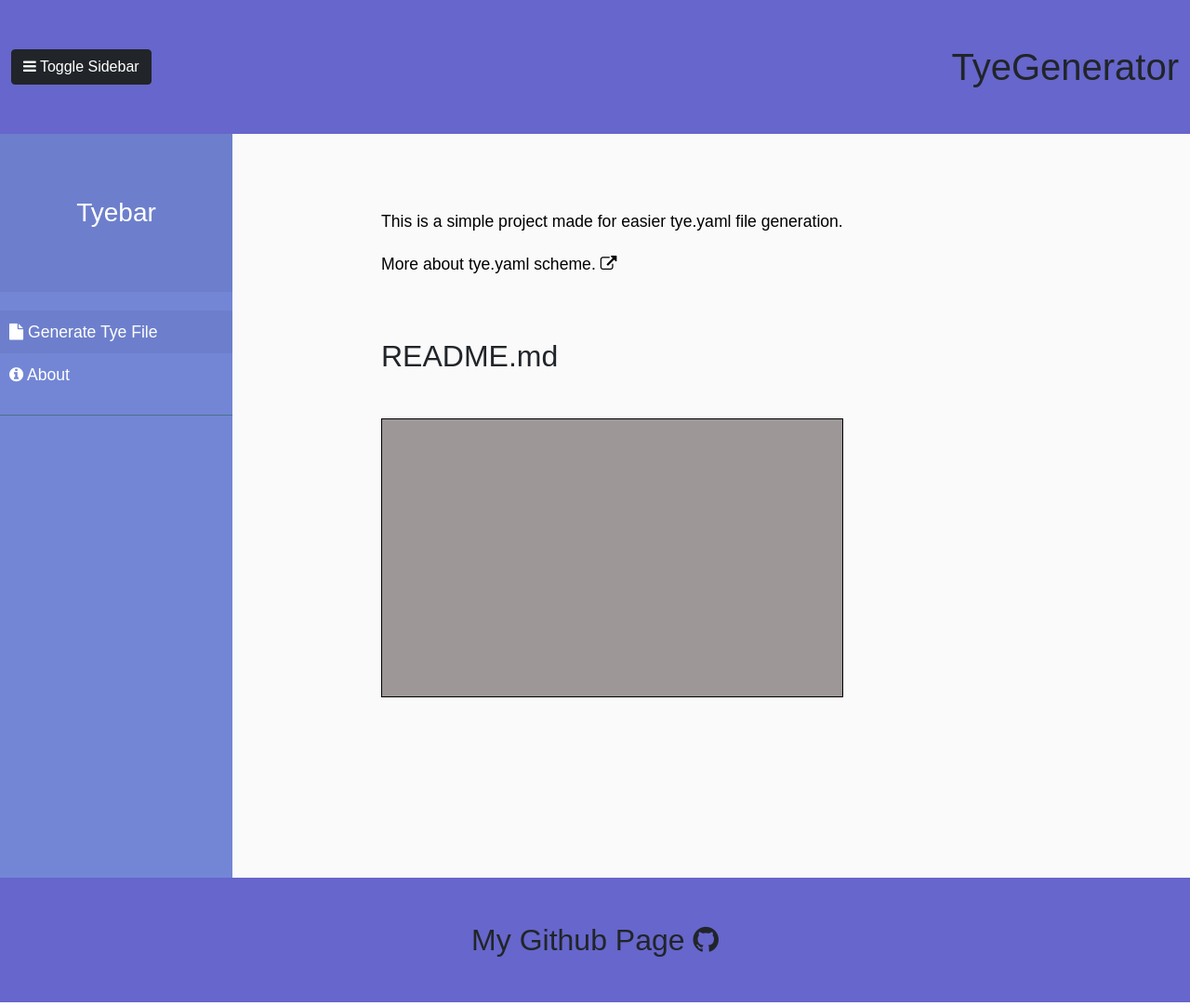
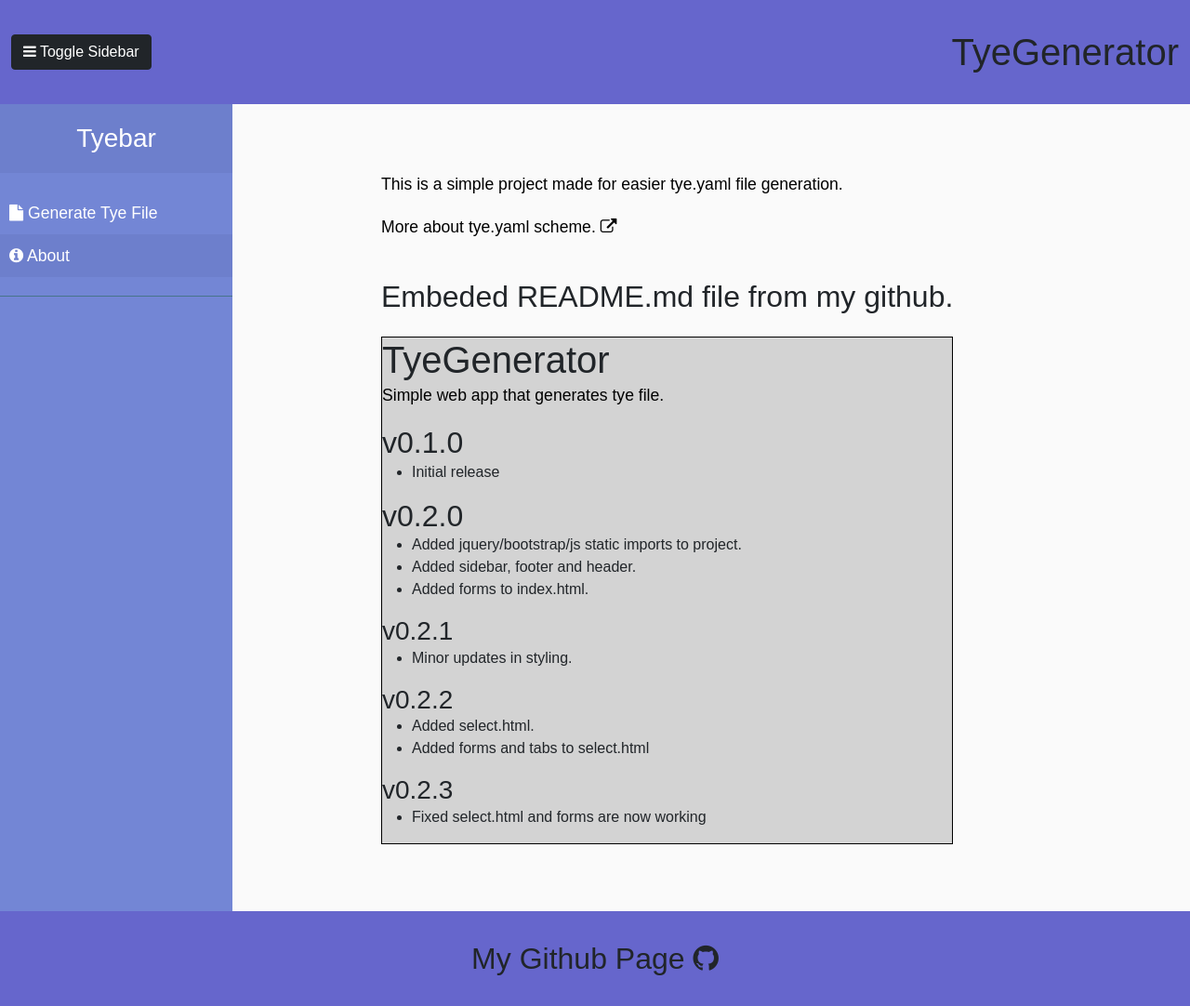
Before and after one commit to Darex20/TyeGenerator, a Flask app: page /about in a window 1280 px wide. Shown: the whole page at 93% size. Run offline with Flask 2, Linux system fonts and the light colour scheme; some libraries are stand-ins or nearby versions.

Commit message:
Update (v0.3.0)
Description in README.md.

```diff
--- a/main.py
+++ b/main.py
@@ -1,7 +1,7 @@
-import re
 from flask import Flask, request
 from flask_wtf import FlaskForm
 import flask
+import markdown
 
 app = Flask(__name__)
 
@@ -15,7 +15,17 @@ def index():
 
 @app.route('/about')
 def about():
-    return flask.render_template('about.html')
+    # static file from project root
+    with open('README.md', 'r') as f:
+        text = f.read()
+        html = markdown.markdown(text)
+
+    # getting README.md file directly from my github site
+    """with open(file, 'r') as f:
+        text=f.read()
+        html = markdown.markdown(text)"""
+
+    return flask.render_template('about.html', embed=html)
 
 @app.route('/select', methods=['GET', 'POST'])
 def select():
--- a/static/css/style.css
+++ b/static/css/style.css
@@ -4,8 +4,9 @@
 }
 
 .centered{
-    position:relative;
-    top: 0;
+    position: relative;
+    height:fit-content;
+    top: 5rem;
     left: 10rem;
 }
 
@@ -13,6 +14,7 @@
     display: flex;
     width: 100%;
     align-items: stretch;
+    position: relative;
 }
 
 #sidebar {
@@ -35,6 +37,11 @@ a[data-toggle="collapse"] {
     top: 50%;
     right: 20px;
     transform: translateY(-50%);
+}
+
+.h1, .h2, .h3, .h4, .h5, .h6,
+h1, h2, h3, h4, h5, h6{
+    margin-bottom: 0;
 }
 
 
@@ -101,17 +108,9 @@ ul ul a {
     background: #6d7fcc;
 }
 
-.h1, .h2, .h3, .h4, .h5, .h6, h1, h2, h3, h4, h5, h6 {
-    margin-top: 0;
-    /* margin-bottom: .5rem; */
-    font-weight: 500;
-    padding-top: 3rem;
-    padding-bottom: 3rem;
-    margin-bottom: 0rem;
-}
-
 .navigation{
     background-color: #6666cc;
+    position: inherit;
 }
 
 .navbar{
@@ -127,15 +126,17 @@ ul ul a {
     width: 25em;
 }
 
-.about-text{
-    top: 5rem;
-}
 
 .embed{
     width: 100%;
-    height: 300px;
+    height: auto;
     border: 1px solid black;
-    background-color: rgb(158, 151, 151);
+    background-color: #D3D3D3;
+}
+
+.embed > .h1.h2.h3.h4.h5.h6{
+    padding: 0;
+    margin: 0;
 }
 
 label {
@@ -196,3 +197,49 @@ label {
     float: left;
     width: 10em;
 }
+
+.foot{
+    padding-top: 2rem;
+    padding-bottom: 2rem;
+}
+
+.head{
+    height: auto;
+    padding-top: 2rem;
+    padding-bottom: 2rem;
+}
+
+#footer {
+    position: relative;
+    bottom: 0;
+    width: 100%;
+    display:inline block;
+  }
+
+  #page-container {
+    position: relative;
+    min-height: 100%;
+  }
+
+  .centered-about{
+    position: relative;
+    height:fit-content;
+    top: 0;
+    left: 10rem;
+  }
+
+  #preview-button{
+    width: 100%;
+}
+
+  #preview{
+    display:none;
+    position: relative;
+    left: 30rem;
+    border: 1px solid black;
+    background-color: #D3D3D3;
+  }
+
+  #generate-button{
+      float: right;
+  }
--- a/templates/about.html
+++ b/templates/about.html
@@ -15,13 +15,14 @@
 </head>
 <body>
 
+    <div id="page-container">
     <nav class="navbar">
         <div class="container-fluid text-center navigation">
             <button type="button" id="sidebarCollapse" class="btn btn-dark">
                 <i class="fa fa-bars" aria-hidden="true"></i>
                 <span>Toggle Sidebar</span>
             </button>
-            <h1><a  href="{{ url_for('index')}}" class="">TyeGenerator</a></h1>
+            <h1 class="head"><a  href="{{ url_for('index')}}">TyeGenerator</a></h1>
         </div>
     </nav>
 
@@ -31,40 +32,42 @@
                 <h3 class="text-center">Tyebar</h3>
             </div>
             <ul class="list-unstyled components">
-                <li class="active">
+                <li>
                     <a href="{{ url_for('index')}}" data-toggle="collapse" aria-expanded="false"><i class="fa fa-file" aria-hidden="true"></i>  Generate Tye File </a>
                 </li>
-                <li>
+                <li class="active">
                     <a href="{{ url_for('about')}}"> <i class="fa fa-info-circle" aria-hidden="true"></i>  About</a>
                 </li>
             </ul>
         </nav>
 
-        <div class="centered about-text">
+        <div class="centered-about">
+            <br><br><br>
             <p>This is a simple project made for easier tye.yaml file generation. </p>
             <p>More about tye.yaml scheme.  <a href="https://github.com/dotnet/tye/blob/main/docs/reference/schema.md#example"><i class="fa fa-external-link" aria-hidden="true"></i></a></p>
 
-            <h2>README.md</h2>
-            <div id="readme" class="markdown embed"></div>
+            <br>
+            <h2>Embeded README.md file from my github.</h2>
+            <br>
+            <div id="readme" class="markdown embed">
+                <!--object data="README.html" type="text/html"></object-->
+                {{ embed | safe}}
+            </div>
+            <br><br><br>
         </div>
-
 
         <div id="content">
         </div>
     </div>
 
-    <footer class="navigation">
-        <h2 class="text-center">
-            <a href="https://github.com/Darex20">My Github Page <i class="fa fa-github fa-4"></i></a></h2>
-    </footer>
+        <footer id="footer" class="navigation foot">
+            <h2 class="text-center">
+                <a href="https://github.com/Darex20">My Github Page <i class="fa fa-github fa-4"></i></a></h2>
+        </footer>
+    </div>
 
     <script src="/static/js/about.js"></script>
-    <script src="https://cdn.jsdelivr.net/npm/marked/marked.min.js"></script>
 
-    <script>
-        document.getElementById('readme').innerHTML =
-        marked('# Marked in the browser\n\nRendered by **marked**.');
-    </script>
 
 </body>
 </html>
```
Also changed, not shown: static/js/about.js (+10 -2 lines), static/js/select.js (+7 -2 lines), templates/index.html (+5 -2 lines), templates/select.html (+27 -8 lines), package-lock.json (added).
